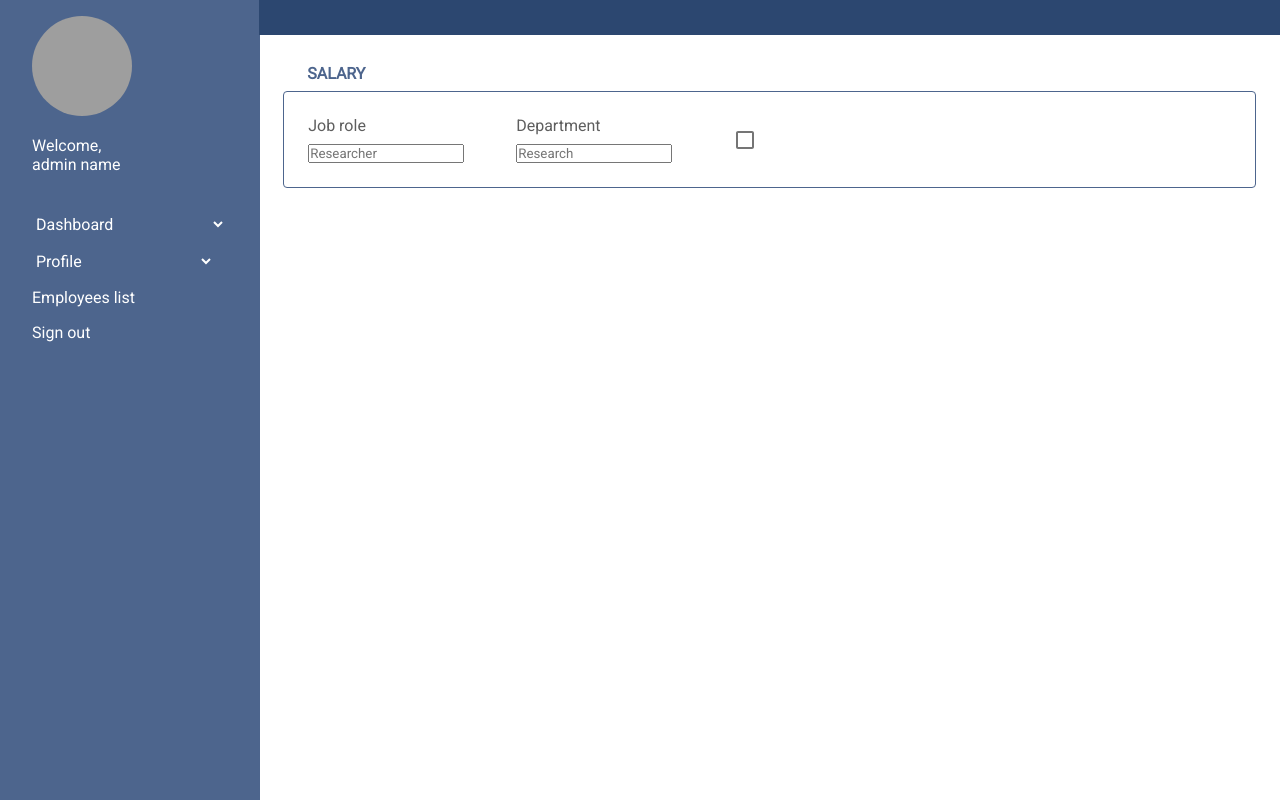
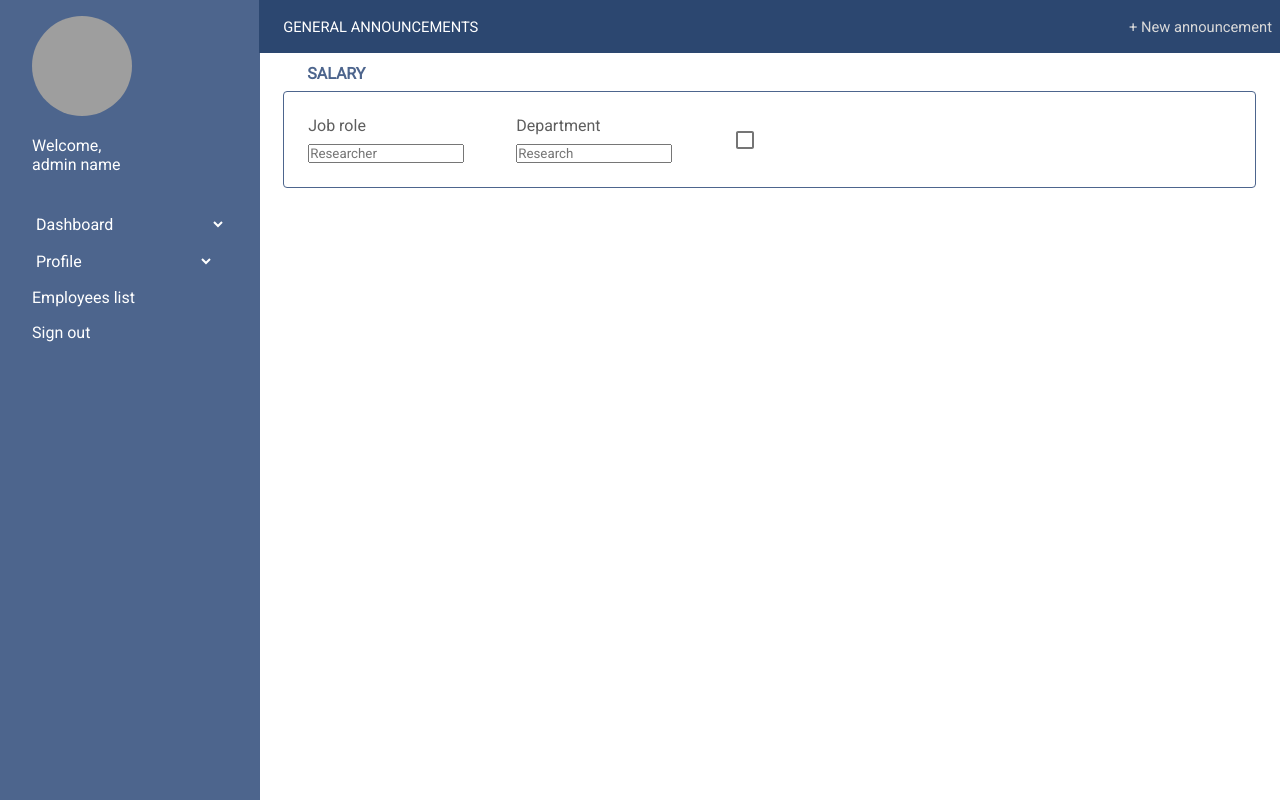
Before and after one commit to Noimot/powerHR, a React (Create React App) app: page /salary in a window 1280 px wide. Built offline with nearby package versions, Linux system fonts and the light colour scheme; grey boxes are pictures that could not be loaded.

Commit message:
changes updated

```diff
--- a/src/layout/DashboardLayout.js
+++ b/src/layout/DashboardLayout.js
@@ -5,28 +5,28 @@ import './index.css'
 
 
 
-const navTitle = () => {
-    const path = window.location.pathname;
-    switch (path) {
-        case '/admindashbord':
-            return `
-            <div>
-                <div>title='GENERAL ANNOUNCEMENTS'<div>
-                <div>addTitle={<AddNewAnnouncement />}<div>
-            </div>
-            `
-        case '/admintask':
-            return `
-                <div>
-                <div>title='task'<div>
-                <div>addTitle='add task'<div>
-            </div>
-                `
-        default:
-            break;
+// const navTitle = () => {
+//     const path = window.location.pathname;
+//     switch (path) {
+//         case '/admindashbord':
+//             return `
+//             <div>
+//                 <div>title='GENERAL ANNOUNCEMENTS'<div>
+//                 <div>addTitle={<AddNewAnnouncement />}<div>
+//             </div>
+//             `
+//         case '/admintask':
+//             return `
+//                 <div>
+//                 <div>title='task'<div>
+//                 <div>addTitle='add task'<div>
+//             </div>
+//                 `
+//         default:
+//             break;
 
-    }
-}
+//     }
+// }
 
 
 
@@ -45,7 +45,7 @@ export const DashboardLayout = (props) => {
         <div className='admin-display-flex'>
             <AdminSidebar />
             <div className='admin-content'>
-                <Navbar  title={navTitle()} />
+                <Navbar  title={'GENERAL ANNOUNCEMENTS'} addTitle={<AddNewAnnouncement />} />
                 {props.children}
             </div>
         </div>
```
